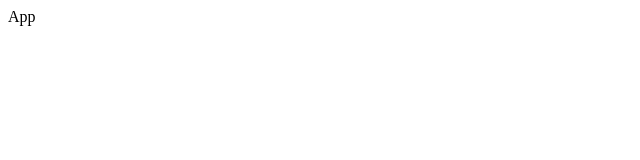
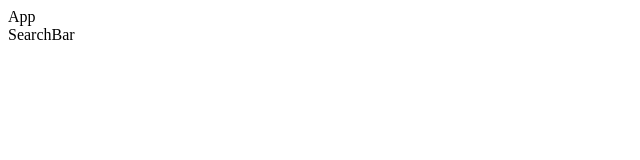
Before and after one commit to GoranAviani/react_handling_user_input_with_forms_and_events, a React (Create React App) app: page / in a window 1280 px wide. Shown: the top 160 px of the page, without its empty margins (0-640 px from the left). Built offline with nearby package versions, Linux system fonts and the light colour scheme.

Commit message:
user input with forms and events

```diff
--- a/src/components/App.js
+++ b/src/components/App.js
@@ -1,10 +1,13 @@
 import React from 'react';
 
+import SearchBar from "./SearchBar";
 
 const App = () => {
-    return (
+    return (<div>
         <div> App </div>
-    )
+        <div>SearchBar</div>
+    </div>
+        )
 }
 
 export default App;
--- /dev/null
+++ b/src/components/SearchBar.js
@@ -0,0 +1,11 @@
+import React from 'react';
+
+class SearchBar extends React.Component{
+
+
+    render(){
+        return( <div>Search bar</div>)
+    }
+}
+
+export default SearchBar;
```
